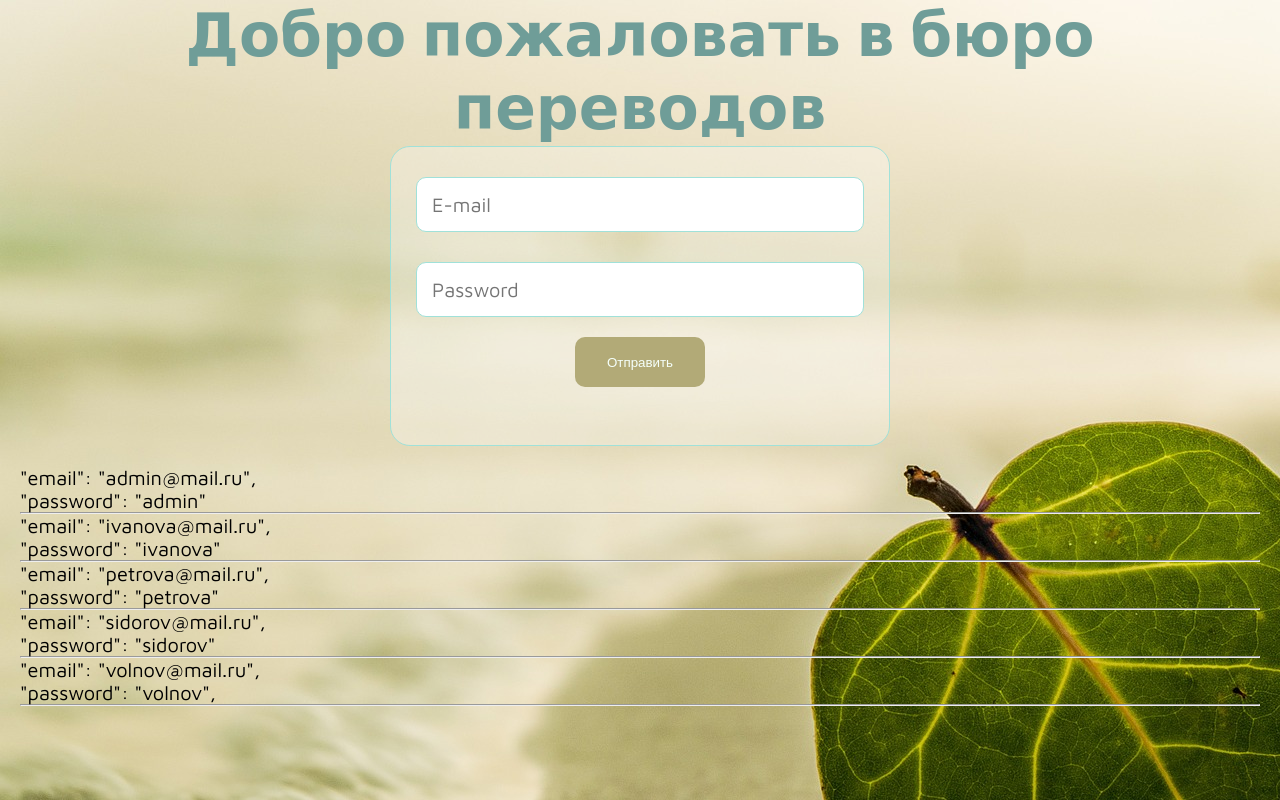
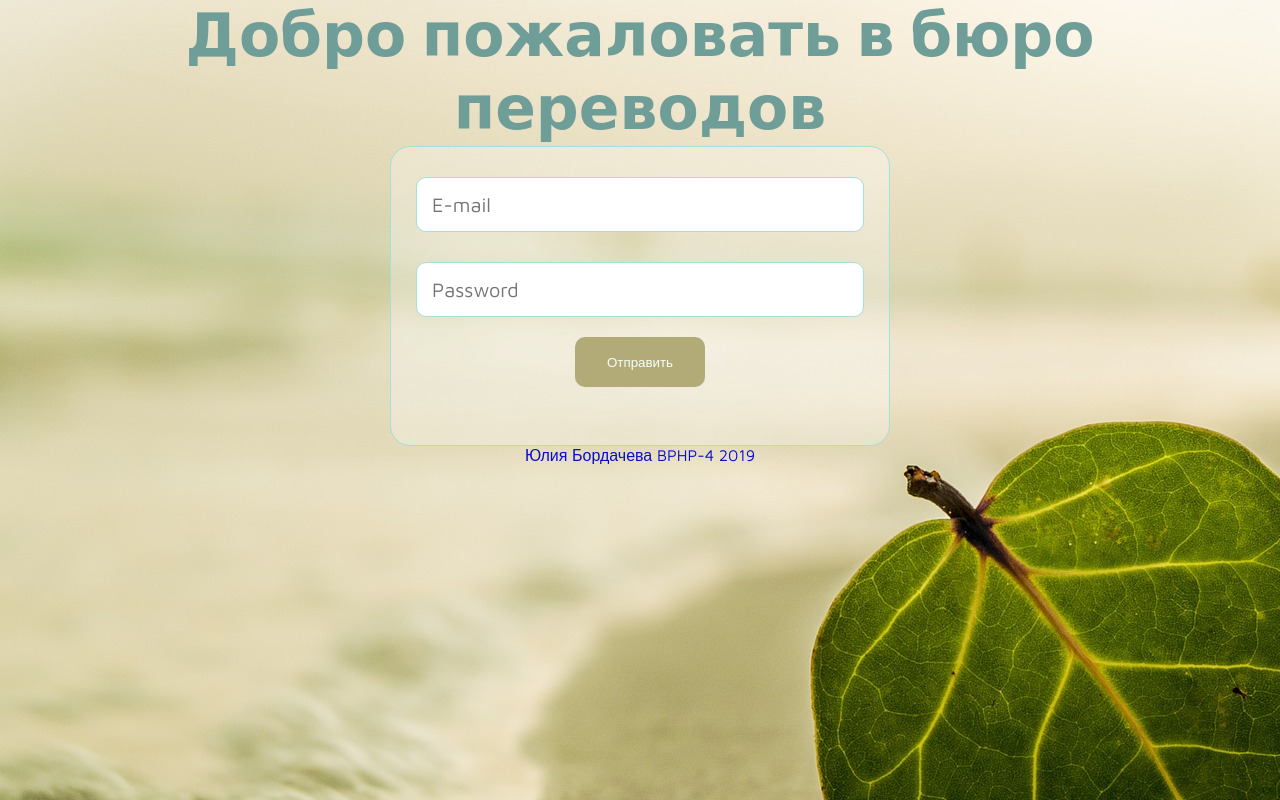
Before and after one commit to juliabordacheva/bphp_diplom_final, a PHP site: page / in a window 1280 px wide. Run offline with PHP 8.4, Linux system fonts and the light colour scheme.

Commit message:
add copyright

```diff
--- a/css/main.css
+++ b/css/main.css
@@ -354,3 +354,10 @@ textarea[placeholder] {
     font-size: 40px;
     color: #CA6663;
 }
+footer {
+    display: block;
+text-align: center;
+    color: #080ECA;
+    font-family: 'Maven Pro', sans-serif;
+    font-size: 16px;
+}
--- a/index.php
+++ b/index.php
@@ -20,6 +20,6 @@ if ($user->isLogged()) {
    include 'login.php';
 }
 ?>
-
+<footer>Юлия Бордачева BPHP-4 2019</footer>
 </body>
 </html>
--- a/login.php
+++ b/login.php
@@ -9,31 +9,31 @@
         </form>
     </div>
 
-<div class = 'shpargalka'>
-    <p>
-"email": "admin@mail.ru", <br>
-"password": "admin"
-</p>
-    <hr>
-    <p>
-"email": "ivanova@mail.ru",<br>
-"password": "ivanova"
-</p>
-    <hr>
-    <p>
-"email": "petrova@mail.ru",<br>
-"password": "petrova"
-</p>
-    <hr>
-    <p>
-"email": "sidorov@mail.ru",<br>
-"password": "sidorov"
-</p>
-    <hr>
-    <p>
-"email": "volnov@mail.ru", <br>
-"password": "volnov",
-    </p>
-    <hr>
-   </div>
-</div>
+<!--<div class = 'shpargalka'>-->
+<!--    <p>-->
+<!--"email": "admin@mail.ru", <br>-->
+<!--"password": "admin"-->
+<!--</p>-->
+<!--    <hr>-->
+<!--    <p>-->
+<!--"email": "ivanova@mail.ru",<br>-->
+<!--"password": "ivanova"-->
+<!--</p>-->
+<!--    <hr>-->
+<!--    <p>-->
+<!--"email": "petrova@mail.ru",<br>-->
+<!--"password": "petrova"-->
+<!--</p>-->
+<!--    <hr>-->
+<!--    <p>-->
+<!--"email": "sidorov@mail.ru",<br>-->
+<!--"password": "sidorov"-->
+<!--</p>-->
+<!--    <hr>-->
+<!--    <p>-->
+<!--"email": "volnov@mail.ru", <br>-->
+<!--"password": "volnov",-->
+<!--    </p>-->
+<!--    <hr>-->
+<!--   </div>-->
+<!--</div>-->
```
